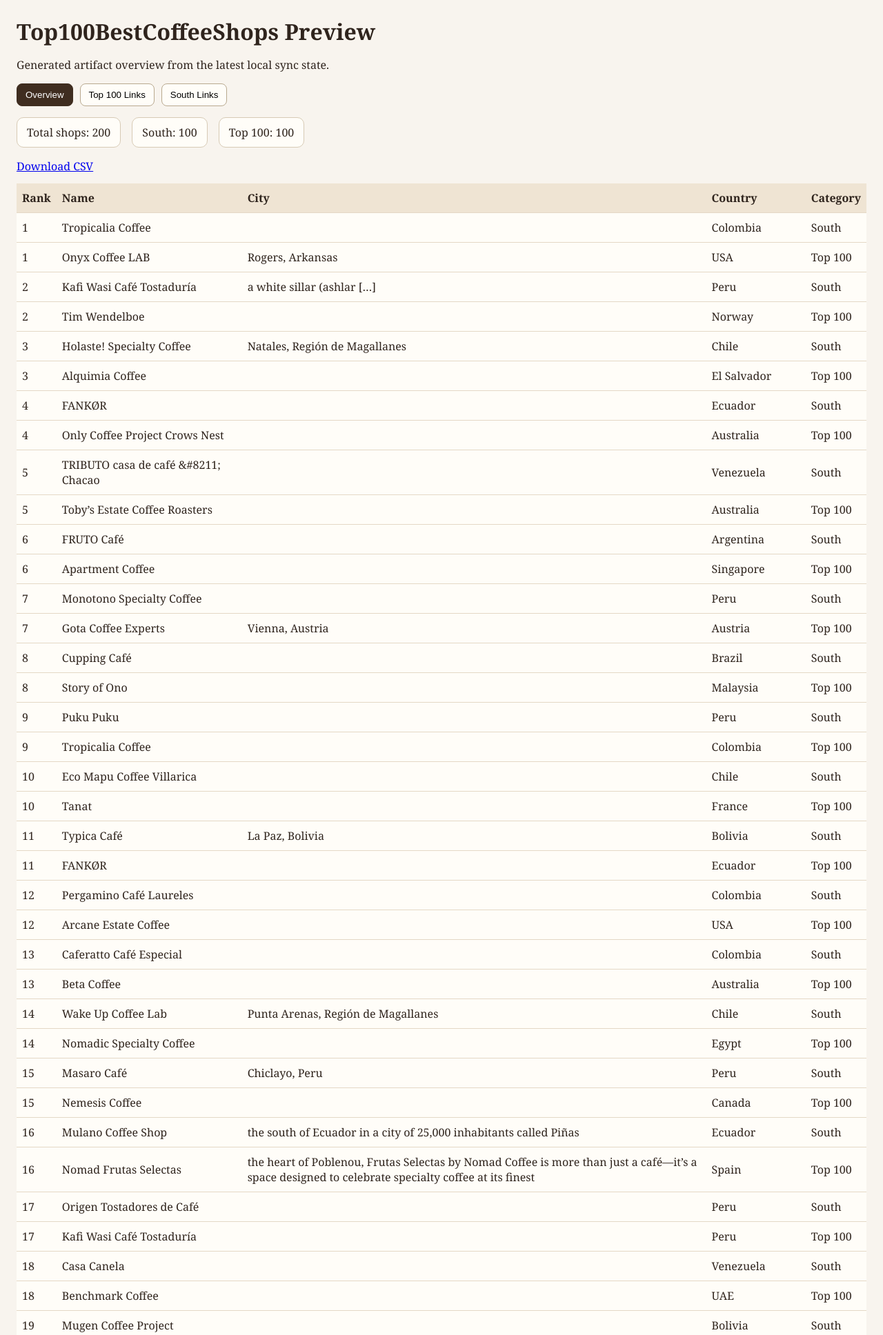
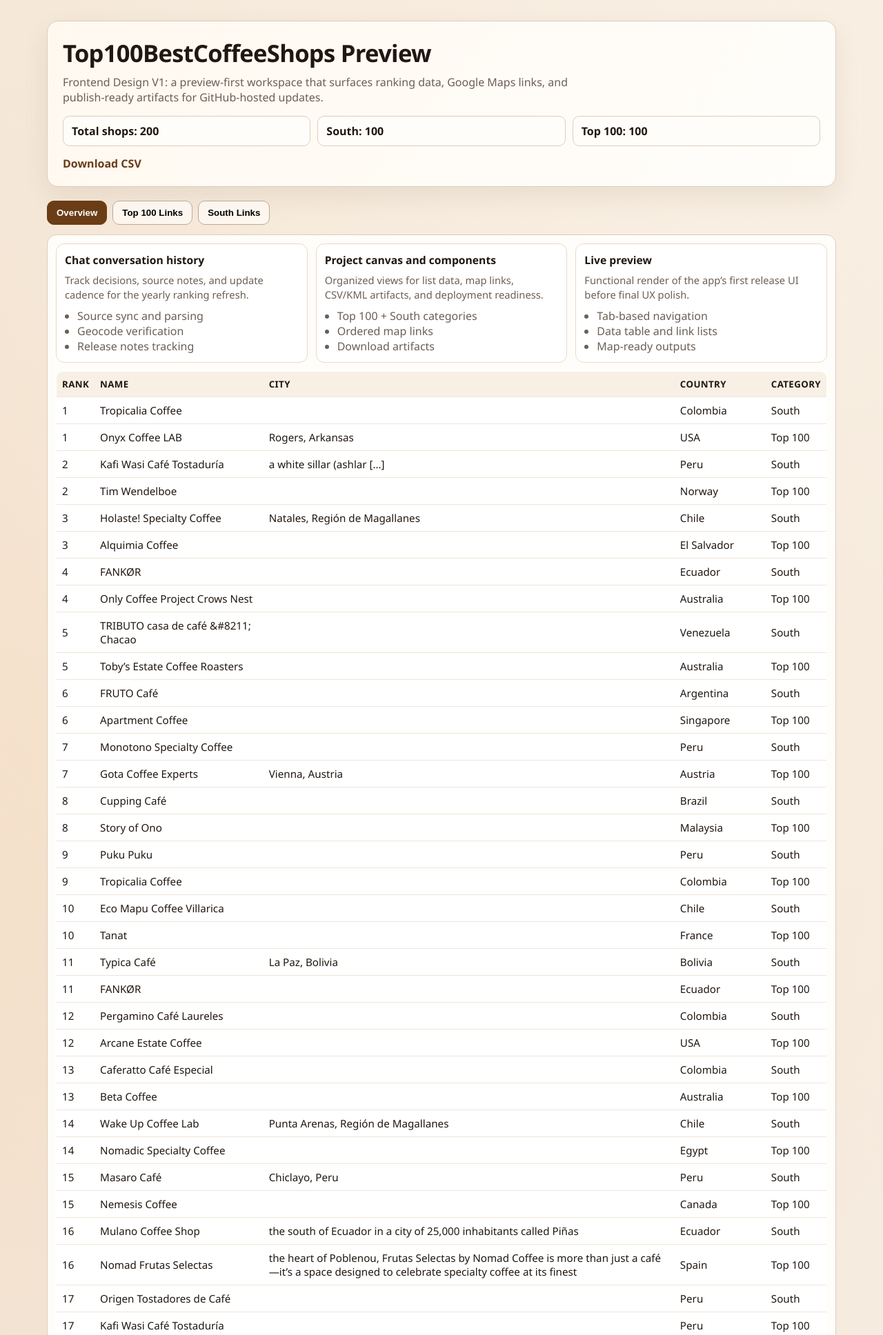
Before and after one commit to YFC-ophey/Top100BestCoffeeShops, a FastAPI app: page / in a window 1280 px wide. Shown: the top 1936 px of the page at 69% size. Run offline with FastAPI, Linux system fonts and the light colour scheme.

Commit message:
feat: ship OPH-40 frontend design v1

```diff
--- a/templates/index.html
+++ b/templates/index.html
@@ -5,26 +5,177 @@
     <meta name="viewport" content="width=device-width, initial-scale=1" />
     <title>Top100BestCoffeeShops Preview</title>
     <style>
-      body { font-family: "Iowan Old Style", "Georgia", serif; margin: 24px; background: #f8f4ee; color: #2f241d; }
-      h1 { margin-bottom: 4px; }
-      .meta { display: flex; gap: 16px; flex-wrap: wrap; margin: 16px 0; }
-      .card { background: #fffdf8; border: 1px solid #d7cab5; border-radius: 10px; padding: 10px 14px; }
-      table { width: 100%; border-collapse: collapse; background: #fffdf8; }
-      th, td { border-bottom: 1px solid #e4d8c6; padding: 10px 8px; text-align: left; }
-      th { background: #efe4d3; }
-      .links { margin: 14px 0; display: flex; gap: 12px; }
-      .tabs { display: flex; gap: 10px; margin: 14px 0; }
-      .tab-btn { border: 1px solid #b9a98f; background: #fffdf8; border-radius: 8px; padding: 8px 12px; cursor: pointer; }
-      .tab-btn.active { background: #3f2d20; color: #fff; border-color: #3f2d20; }
+      :root {
+        --bg: #efe8de;
+        --paper: #fffdf9;
+        --ink: #201711;
+        --muted: #6b5f55;
+        --accent: #b06f2f;
+        --accent-dark: #6a3d16;
+        --line: #dccdbc;
+      }
+      * { box-sizing: border-box; }
+      body {
+        margin: 0;
+        font-family: "Avenir Next", "Segoe UI", sans-serif;
+        color: var(--ink);
+        background:
+          radial-gradient(circle at 85% 2%, #f9efe2 0, transparent 22%),
+          radial-gradient(circle at 6% 12%, #f3dbc2 0, transparent 24%),
+          linear-gradient(140deg, #efe8de, #f8f3ec 45%, #ede4d8);
+      }
+      .page {
+        max-width: 1180px;
+        margin: 0 auto;
+        padding: 30px 18px 42px;
+      }
+      .hero {
+        background: linear-gradient(130deg, #fff8ef, #fffefb);
+        border: 1px solid var(--line);
+        border-radius: 16px;
+        padding: 22px;
+        box-shadow: 0 14px 38px rgba(53, 35, 19, 0.08);
+      }
+      .hero h1 {
+        margin: 0 0 8px;
+        font-size: clamp(1.7rem, 2.7vw, 2.4rem);
+        letter-spacing: -0.02em;
+      }
+      .hero p {
+        margin: 0;
+        color: var(--muted);
+        max-width: 760px;
+      }
+      .meta {
+        display: grid;
+        grid-template-columns: repeat(auto-fit, minmax(150px, 1fr));
+        gap: 10px;
+        margin-top: 16px;
+      }
+      .card {
+        background: var(--paper);
+        border: 1px solid var(--line);
+        border-radius: 10px;
+        padding: 10px 12px;
+        font-weight: 600;
+      }
+      .links {
+        margin: 14px 0 0;
+        display: flex;
+        gap: 12px;
+        flex-wrap: wrap;
+      }
+      .links a {
+        color: var(--accent-dark);
+        text-decoration: none;
+        font-weight: 700;
+      }
+      .tabs {
+        margin: 20px 0 14px;
+        display: flex;
+        gap: 8px;
+        flex-wrap: wrap;
+      }
+      .tab-btn {
+        border: 1px solid #bba993;
+        background: rgba(255, 251, 245, 0.8);
+        border-radius: 10px;
+        padding: 9px 13px;
+        cursor: pointer;
+        font-weight: 600;
+      }
+      .tab-btn.active {
+        background: var(--accent-dark);
+        color: #fff;
+        border-color: var(--accent-dark);
+      }
       .tab-panel { display: none; }
       .tab-panel.active { display: block; }
-      ol.link-list { background: #fffdf8; border: 1px solid #d7cab5; border-radius: 10px; padding: 14px 26px; }
+      .panel {
+        background: var(--paper);
+        border: 1px solid var(--line);
+        border-radius: 14px;
+        padding: 12px;
+      }
+      .layout-3 {
+        display: grid;
+        grid-template-columns: repeat(3, minmax(0, 1fr));
+        gap: 12px;
+      }
+      .tile {
+        border: 1px solid #e8dbc9;
+        border-radius: 12px;
+        background: #fff;
+        padding: 12px;
+      }
+      .tile h3 {
+        margin: 0 0 8px;
+        font-size: 0.98rem;
+      }
+      .tile p {
+        margin: 0;
+        color: var(--muted);
+        font-size: 0.92rem;
+        line-height: 1.45;
+      }
+      .dot-list { margin: 8px 0 0; padding-left: 18px; color: var(--muted); }
+      table {
+        width: 100%;
+        border-collapse: collapse;
+        background: #fff;
+        border: 1px solid #eadfce;
+        border-radius: 10px;
+        overflow: hidden;
+      }
+      th, td {
+        border-bottom: 1px solid #efe5d8;
+        padding: 9px 8px;
+        text-align: left;
+        font-size: 0.95rem;
+      }
+      th {
+        background: #f8f0e5;
+        font-size: 0.83rem;
+        letter-spacing: 0.03em;
+        text-transform: uppercase;
+      }
+      ol.link-list {
+        margin: 0;
+        background: #fff;
+        border: 1px solid #eadfce;
+        border-radius: 10px;
+        padding: 14px 22px;
+      }
       ol.link-list li { margin: 6px 0; }
+      ol.link-list a {
+        color: var(--accent-dark);
+        text-decoration: none;
+        font-weight: 600;
+      }
+      @media (max-width: 920px) {
+        .layout-3 { grid-template-columns: 1fr; }
+      }
     </style>
   </head>
   <body>
+    <main class="page">
+      <section class="hero">
         <h1>Top100BestCoffeeShops Preview</h1>
-    <p>Generated artifact overview from the latest local sync state.</p>
+        <p>
+          Frontend Design V1: a preview-first workspace that surfaces ranking data,
+          Google Maps links, and publish-ready artifacts for GitHub-hosted updates.
+        </p>
+        <div class="meta">
+          <div class="card">Total shops: {{ total_shops }}</div>
+          {% for category, count in category_counts.items() %}
+          <div class="card">{{ category }}: {{ count }}</div>
+          {% endfor %}
+        </div>
+        <div class="links">
+          {% if csv_available %}<a href="/artifacts/csv">Download CSV</a>{% endif %}
+          {% if kml_available %}<a href="/artifacts/kml">Download KML</a>{% endif %}
+        </div>
+      </section>
 
       <div class="tabs">
         <button class="tab-btn active" data-tab="overview">Overview</button>
@@ -32,19 +183,38 @@
         <button class="tab-btn" data-tab="south-links">South Links</button>
       </div>
 
-    <section id="overview" class="tab-panel active">
-      <div class="meta">
-        <div class="card">Total shops: {{ total_shops }}</div>
-        {% for category, count in category_counts.items() %}
-        <div class="card">{{ category }}: {{ count }}</div>
-        {% endfor %}
+      <section id="overview" class="tab-panel active panel">
+        <div class="layout-3">
+          <article class="tile">
+            <h3>Chat conversation history</h3>
+            <p>Track decisions, source notes, and update cadence for the yearly ranking refresh.</p>
+            <ul class="dot-list">
+              <li>Source sync and parsing</li>
+              <li>Geocode verification</li>
+              <li>Release notes tracking</li>
+            </ul>
+          </article>
+          <article class="tile">
+            <h3>Project canvas and components</h3>
+            <p>Organized views for list data, map links, CSV/KML artifacts, and deployment readiness.</p>
+            <ul class="dot-list">
+              <li>Top 100 + South categories</li>
+              <li>Ordered map links</li>
+              <li>Download artifacts</li>
+            </ul>
+          </article>
+          <article class="tile">
+            <h3>Live preview</h3>
+            <p>Functional render of the app’s first release UI before final UX polish.</p>
+            <ul class="dot-list">
+              <li>Tab-based navigation</li>
+              <li>Data table and link lists</li>
+              <li>Map-ready outputs</li>
+            </ul>
+          </article>
         </div>
 
-      <div class="links">
-        {% if csv_available %}<a href="/artifacts/csv">Download CSV</a>{% endif %}
-        {% if kml_available %}<a href="/artifacts/kml">Download KML</a>{% endif %}
-      </div>
-
+        <div style="margin-top: 12px;">
           <table>
             <thead>
               <tr>
@@ -67,9 +237,10 @@
               {% endfor %}
             </tbody>
           </table>
+        </div>
       </section>
 
-    <section id="top100-links" class="tab-panel">
+      <section id="top100-links" class="tab-panel panel">
         <h2>Top 100 Map Links</h2>
         <ol class="link-list">
           {% for item in top_100_links %}
@@ -78,7 +249,7 @@
         </ol>
       </section>
 
-    <section id="south-links" class="tab-panel">
+      <section id="south-links" class="tab-panel panel">
         <h2>South Map Links</h2>
         <ol class="link-list">
           {% for item in south_links %}
@@ -86,6 +257,7 @@
           {% endfor %}
         </ol>
       </section>
+    </main>
 
     <script>
       const tabButtons = document.querySelectorAll(".tab-btn");
```
Also changed, not shown: site/assets/style.css (+41 -11 lines), site/index.html (+23 -5 lines), src/site_builder.py (+66 -18 lines). Lines whose indentation alone changed are shown as unchanged.
